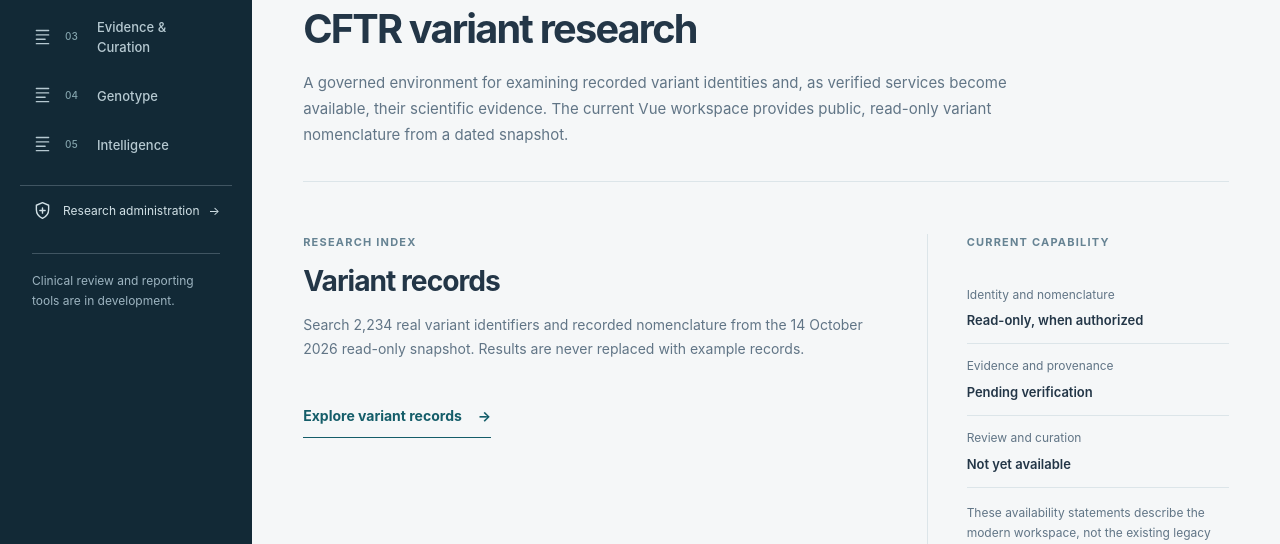
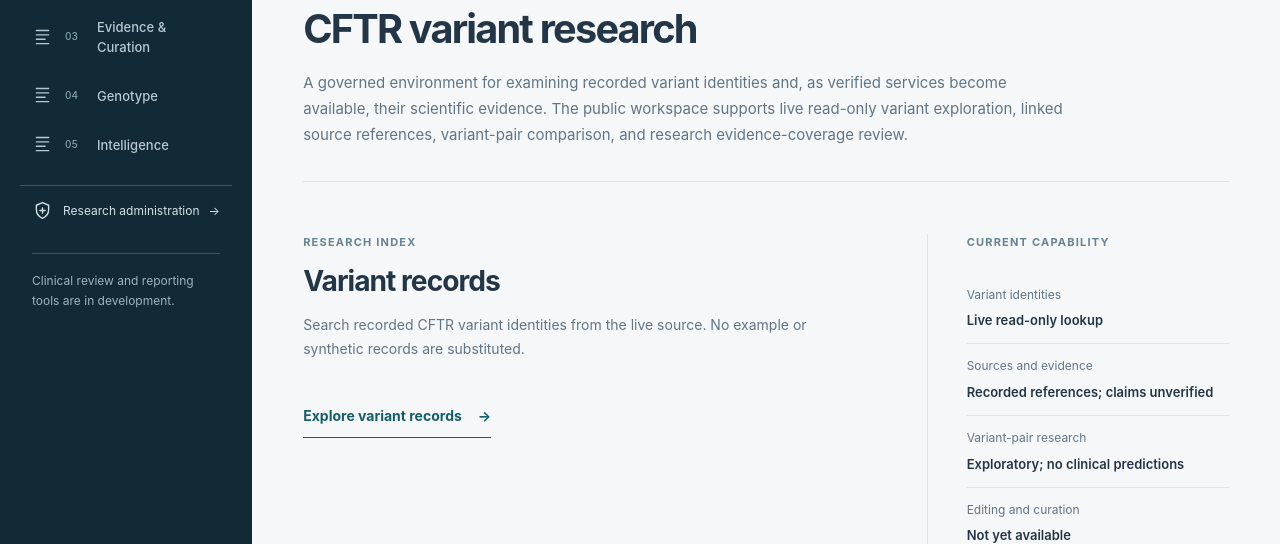
Before and after one commit to Baraka124/NEUMUAC-FQ-MVP, a Vue app in the folder apps/clinical-web/: page /#/ in a window 1280 px wide. Shown: the part 256-800 px from the top of the page. Built offline with nearby package versions, Linux system fonts and the light colour scheme; no server answers.

Commit message:
Correct homepage snapshot claims to reflect existing live research modules

```diff
--- a/apps/clinical-web/src/views/Overview.vue
+++ b/apps/clinical-web/src/views/Overview.vue
@@ -3,22 +3,22 @@
     <header class="research-home-intro">
       <div class="eyebrow">NEUMUACFQ / CFTR RESEARCH</div>
       <h1>CFTR variant research</h1>
-      <p class="intro">A governed environment for examining recorded variant identities and, as verified services become available, their scientific evidence. The current Vue workspace provides public, read-only variant nomenclature from a dated snapshot.</p>
+      <p class="intro">A governed environment for examining recorded variant identities and, as verified services become available, their scientific evidence. The public workspace supports live read-only variant exploration, linked source references, variant-pair comparison, and research evidence-coverage review.</p>
     </header>
 
     <section class="research-entry" aria-labelledby="research-entry-title">
       <div class="research-entry-main">
         <div class="section-label">RESEARCH INDEX</div>
         <h2 id="research-entry-title">Variant records</h2>
-        <p>Search 2,234 real variant identifiers and recorded nomenclature from the 14 October 2026 read-only snapshot. Results are never replaced with example records.</p>
+        <p>Search recorded CFTR variant identities from the live source. No example or synthetic records are substituted.</p>
         <RouterLink class="research-entry-link" to="/variants">Explore variant records <span aria-hidden="true">→</span></RouterLink>
       </div>
       <aside class="research-entry-aside" aria-label="Current capability">
         <div class="section-label">CURRENT CAPABILITY</div>
         <dl class="research-capabilities">
-          <div><dt>Identity and nomenclature</dt><dd>Read-only, when authorized</dd></div>
-          <div><dt>Evidence and provenance</dt><dd>Pending verification</dd></div>
-          <div><dt>Review and curation</dt><dd>Not yet available</dd></div>
+          <div><dt>Variant identities</dt><dd>Live read-only lookup</dd></div>
+          <div><dt>Sources and evidence</dt><dd>Recorded references; claims unverified</dd></div>
+          <div><dt>Variant-pair research</dt><dd>Exploratory; no clinical predictions</dd></div><div><dt>Editing and curation</dt><dd>Not yet available</dd></div>
         </dl>
         <p>These availability statements describe the modern workspace, not the existing legacy application.</p>
       </aside>
```
